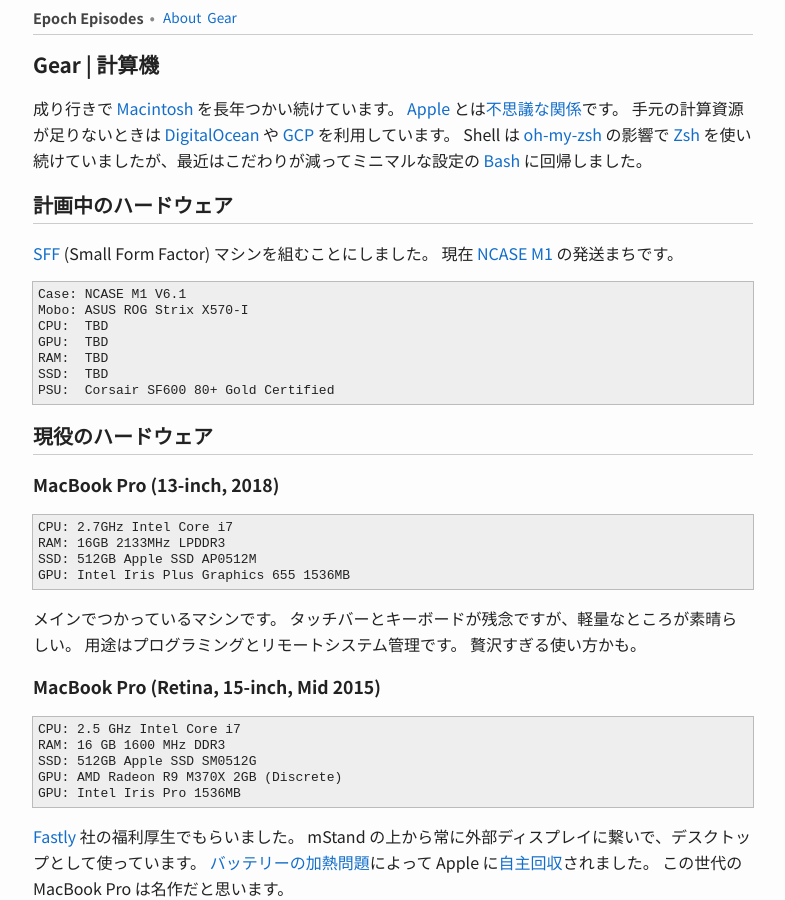
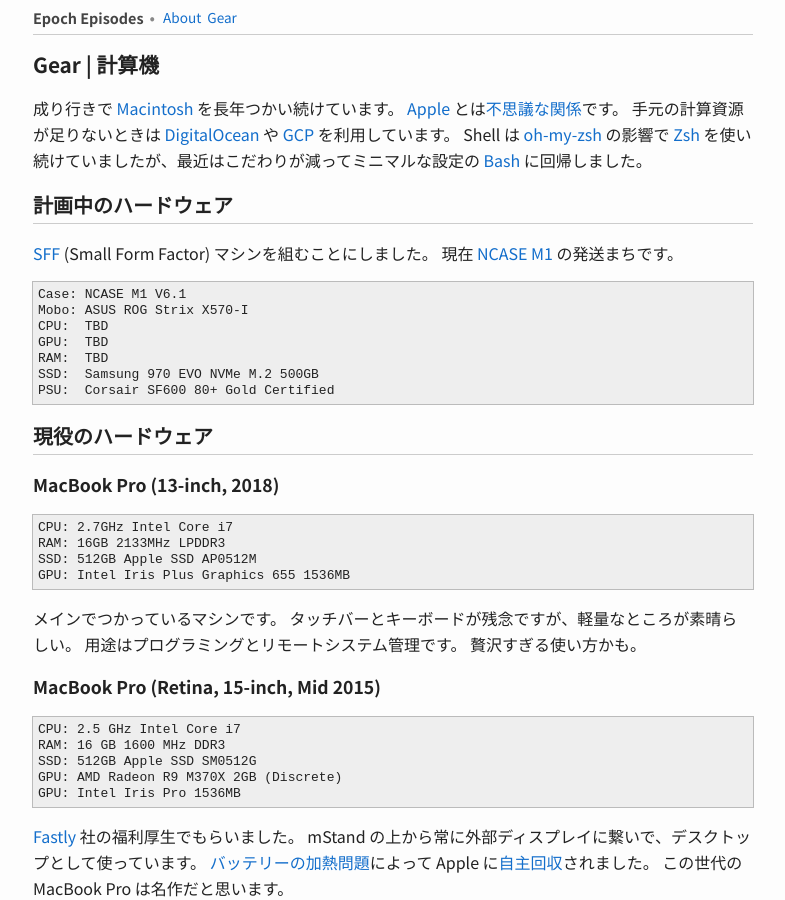
Before and after one commit to toru/ep.torumk.com, a Jekyll site: the page built from _pages/gear.md, in a window 1280 px wide and 900 px high. Shown: the whole window, without its empty margins (247-1032 px from the left). Built offline with Jekyll 4.4.1, drawn with Linux system fonts in a browser that asks for light colours.

Commit message:
pages/gear: add info on the new samsung ssd

```diff
--- a/_pages/gear.md
+++ b/_pages/gear.md
@@ -20,7 +20,7 @@
 CPU:  TBD
 GPU:  TBD
 RAM:  TBD
-SSD:  TBD
+SSD:  Samsung 970 EVO NVMe M.2 500GB
 PSU:  Corsair SF600 80+ Gold Certified
 </pre>
 
```
